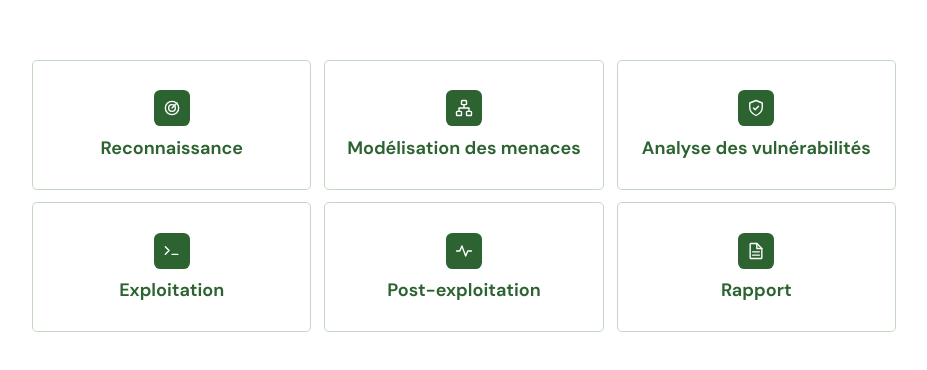
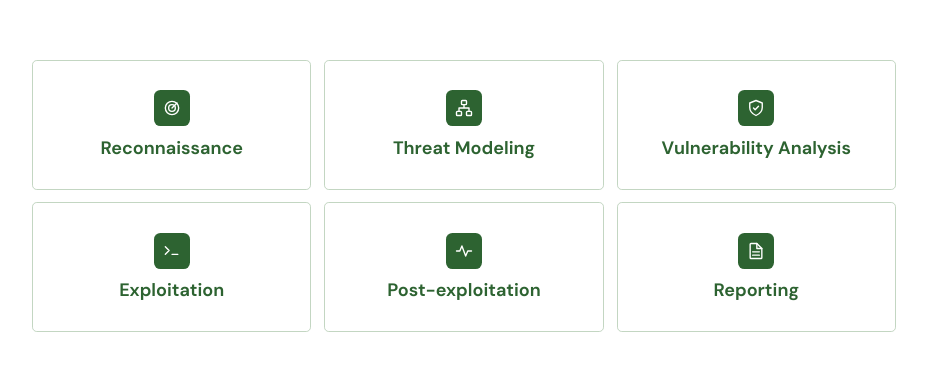
Before and after one commit to WaridoSann/xwgze, a plain HTML site: page index.html in a window 1280 px wide. Shown: the part 204-574 px from the top of the page, without its empty margins (176-1103 px from the left). Drawn offline with Linux system fonts and the light colour scheme.

Commit message:
Translate the notebook and use command placeholders

```diff
--- a/app.js
+++ b/app.js
@@ -19,9 +19,9 @@ const escapeHTML = value => String(value).replace(/[&<>"']/g, character => ({
 })[character]);
 
 function pageHeader(title) {
-  return `<nav aria-label="Navigation du carnet">
-    <a href="#accueil">Toutes les phases</a>
-    <button type="button" data-search>Rechercher</button>
+  return `<nav aria-label="Notebook navigation">
+    <a href="#accueil">All phases</a>
+    <button type="button" data-search>Search</button>
   </nav>
   <h1>${escapeHTML(title)}</h1>`;
 }
@@ -29,8 +29,8 @@ function pageHeader(title) {
 function renderHome() {
   main.className = "home";
   main.innerHTML = `
-    <h1 class="visually-hidden">Carnet PTES</h1>
-    <nav aria-label="Phases PTES">
+    <h1 class="visually-hidden">PTES Notebook</h1>
+    <nav aria-label="PTES phases">
       <ul class="phase-grid">${phases.map(phase => `
         <li><a href="#${phase.id}" class="phase-link" aria-label="${escapeHTML(phase.title)}">
           <span class="phase-icon"><svg aria-hidden="true" focusable="false" viewBox="0 0 24 24" fill="none" stroke="currentColor" stroke-width="1.65" stroke-linecap="round" stroke-linejoin="round">${phaseIcons[phase.id]}</svg></span>
@@ -48,7 +48,7 @@ function renderCommand(command) {
       <pre><code>${escapeHTML(command.code)}</code></pre>
       ${command.hint ? `<p class="command-hint">${escapeHTML(command.hint)}</p>` : ""}
     </div>
-    <button type="button" aria-label="Copier : ${title}" data-copy>Copier</button>
+    <button type="button" aria-label="Copy ${title}" data-copy>Copy</button>
   </li>`;
 }
 
@@ -67,26 +67,26 @@ function renderPhase(phase) {
       <ul class="command-list">${group.commands.map(renderCommand).join("")}</ul>
     </section>`).join("")}
     <section class="references">
-      <h2>Références</h2>
+      <h2>References</h2>
       ${referenceLinks(phase.references)}
     </section>`;
 }
 
 function renderResources() {
   main.className = "document";
-  main.innerHTML = `${pageHeader("Ressources")}${referenceLinks(Object.keys(resources))}`;
+  main.innerHTML = `${pageHeader("Resources")}${referenceLinks(Object.keys(resources))}`;
 }
 
 function navigate(moveFocus = false) {
   const [page, entry] = location.hash.slice(1).split("/");
   const phase = phases.find(item => item.id === page);
-  const title = phase?.title || (page === "ressources" ? "Ressources" : "");
+  const title = phase?.title || (page === "ressources" ? "Resources" : "");
 
   if (phase) renderPhase(phase);
   else if (page === "ressources") renderResources();
   else renderHome();
 
-  document.title = title ? `${title} · Carnet PTES` : "Carnet PTES";
+  document.title = title ? `${title} · PTES Notebook` : "PTES Notebook";
 
   const target = entry && document.getElementById(`item-${entry}`);
   if (target) {
@@ -111,7 +111,7 @@ const searchIndex = [
     keywords: `${group.name} ${command.code} ${command.hint || ""}`,
   })))),
   ...Object.entries(resources).map(([id, resource]) => ({
-    title: resource.name, context: "Ressources", href: `#ressources/${id}`, keywords: resource.keywords || "",
+    title: resource.name, context: "Resources", href: `#ressources/${id}`, keywords: resource.keywords || "",
   })),
 ].map(item => ({ ...item, text: normalize(`${item.title} ${item.context || ""} ${item.keywords}`) }));
 
@@ -121,7 +121,7 @@ function showSearchResults() {
   const matches = query
     ? searchIndex.filter(item => words.every(word => item.text.includes(word)))
     : searchIndex.slice(0, phases.length);
-  searchSummary.textContent = matches.length ? "" : "Aucun résultat.";
+  searchSummary.textContent = matches.length ? "" : "No results.";
   searchResults.innerHTML = matches.map(item => `<li><a href="${item.href}">
     <span>${escapeHTML(item.title)}</span>
     ${item.context ? `<small>${escapeHTML(item.context)}</small>` : ""}
@@ -150,10 +150,10 @@ async function copyCommand(button) {
     copied = document.execCommand("copy");
     if (copied) selection.removeAllRanges();
   }
-  button.textContent = copied ? "Copié" : "Sélectionné";
-  copyStatus.textContent = copied ? "Copié dans le presse-papiers." : "Texte sélectionné. Utilise le raccourci de copie.";
+  button.textContent = copied ? "Copied" : "Selected";
+  copyStatus.textContent = copied ? "Copied to the clipboard." : "Text selected. Use your copy shortcut.";
   clearTimeout(copyTimers.get(button));
-  copyTimers.set(button, setTimeout(() => { button.textContent = "Copier"; }, 2200));
+  copyTimers.set(button, setTimeout(() => { button.textContent = "Copy"; }, 2200));
 }
 
 const copyTimers = new WeakMap();
--- a/notes.js
+++ b/notes.js
@@ -1,11 +1,11 @@
 const resources = {
   ptes: { name: "PTES", url: "https://pentest-standard.readthedocs.io/en/latest/" },
-  nmap: { name: "Documentation Nmap", url: "https://nmap.org/book/man.html" },
+  nmap: { name: "Nmap Documentation", url: "https://nmap.org/book/man.html" },
   whatweb: { name: "WhatWeb", url: "https://github.com/urbanadventurer/WhatWeb" },
-  stride: { name: "OWASP Threat Modeling", url: "https://community.owasp.org/Threat_Modeling", keywords: "STRIDE flux frontières de confiance" },
+  stride: { name: "OWASP Threat Modeling", url: "https://community.owasp.org/Threat_Modeling", keywords: "STRIDE flows trust boundaries" },
   cve: { name: "CVE Program", url: "https://www.cve.org/" },
-  pwstorage: { name: "OWASP Password Storage", url: "https://cheatsheetseries.owasp.org/cheatsheets/Password_Storage_Cheat_Sheet.html", keywords: "hachage Argon2id scrypt bcrypt PBKDF2" },
-  hashcat: { name: "Hashcat", url: "https://hashcat.net/hashcat/", keywords: "hash hachage mots de passe" },
+  pwstorage: { name: "OWASP Password Storage", url: "https://cheatsheetseries.owasp.org/cheatsheets/Password_Storage_Cheat_Sheet.html", keywords: "hashing Argon2id scrypt bcrypt PBKDF2" },
+  hashcat: { name: "Hashcat", url: "https://hashcat.net/hashcat/", keywords: "hash hashing passwords" },
   xss: { name: "OWASP XSS Prevention", url: "https://cheatsheetseries.owasp.org/cheatsheets/Cross_Site_Scripting_Prevention_Cheat_Sheet.html" },
   cvss: { name: "FIRST CVSS", url: "https://www.first.org/cvss/v4.0/specification-document" },
 };
@@ -18,77 +18,76 @@ const phases = [
     references: ["nmap", "whatweb"],
     groups: [
       {
-        name: "Scans TCP et UDP",
+        name: "Local TCP and UDP scans",
         commands: [
-          { id: "scan-standard", title: "Scan standard sur les 1 000 ports TCP courants", code: "nmap 127.0.0.1" },
-          { id: "tcp-complet", title: "Vérifier tous les ports TCP locaux", code: "nmap -p- 127.0.0.1" },
-          { id: "ports-nmap", title: "Vérifier uniquement les ports sélectionnés", code: "nmap -p 22,80,443 127.0.0.1" },
-          { id: "raison-nmap", title: "Afficher la raison de l’état de chaque port", code: "nmap -vv --reason 127.0.0.1" },
-          { id: "top-tcp", title: "Vérifier les 20 ports TCP les plus courants", code: "nmap --top-ports 20 127.0.0.1" },
-          { id: "top-udp", title: "Vérifier les 20 ports UDP les plus courants", code: "sudo nmap -sU --top-ports 20 127.0.0.1" },
+          { id: "scan-standard", title: "Scan the 1,000 most common TCP ports", code: "nmap <local IP address>" },
+          { id: "tcp-complet", title: "Check all local TCP ports", code: "nmap -p- <local IP address>" },
+          { id: "ports-nmap", title: "Check selected ports", code: "nmap -p <port list> <local IP address>", hint: "Enter a comma-separated port list." },
+          { id: "raison-nmap", title: "Show the reason for each port state", code: "nmap -vv --reason <local IP address>" },
+          { id: "top-tcp", title: "Check the most common TCP ports", code: "nmap --top-ports <port count> <local IP address>" },
+          { id: "top-udp", title: "Check the most common UDP ports", code: "sudo nmap -sU --top-ports <port count> <local IP address>" },
         ],
       },
       {
-        name: "Réseau local",
+        name: "Local network",
         commands: [
-          { id: "adresse-vpn", title: "Afficher l’IPv4 de l’interface VPN", code: "ip -4 addr show tun0" },
+          { id: "adresse-vpn", title: "Show the VPN interface’s IPv4 address", code: "ip -4 addr show <VPN interface>" },
         ],
       },
       {
         name: "HTTP",
         commands: [
-          { id: "reponse-http", title: "Afficher la réponse et les en-têtes", code: "curl -i http://127.0.0.1:1337/" },
-          { id: "http-detaille", title: "Afficher le détail de la requête", code: "curl -v http://127.0.0.1:1337/" },
-          { id: "entetes-web-locaux", title: "Lire uniquement les en-têtes", code: "curl -I http://127.0.0.1:1337/" },
-          { id: "telecharger-http", title: "Enregistrer un fichier depuis le serveur local", code: "curl -fS -o ./fichier http://127.0.0.1:1337/fichier" },
-          { id: "serveur-http-local", title: "Servir le dossier public sur la boucle locale", code: "python3 -m http.server 1337 --bind 127.0.0.1 --directory ./public" },
+          { id: "reponse-http", title: "Show the response and headers", code: 'curl -i "http://<local host>:<port>/"' },
+          { id: "http-detaille", title: "Show request details", code: 'curl -v "http://<local host>:<port>/"' },
+          { id: "entetes-web-locaux", title: "Show only the headers", code: 'curl -I "http://<local host>:<port>/"' },
+          { id: "telecharger-http", title: "Save a file from the local server", code: 'curl -fS -o "<output file>" "http://<local host>:<port>/<remote path>"' },
+          { id: "serveur-http-local", title: "Serve a directory on the loopback interface", code: 'python3 -m http.server <port> --bind <loopback IP address> --directory "<directory path>"' },
         ],
       },
     ],
   },
   {
     id: "modelisation",
-    title: "Modélisation des menaces",
-    tileTitle: "Modélisa\u00adtion des menaces",
+    title: "Threat Modeling",
     references: ["stride", "ptes"],
     groups: [
       {
-        name: "Projet et dépendances",
+        name: "Project and dependencies",
         commands: [
-          { id: "inventaire-repo", title: "Lister les fichiers versionnés", code: "git ls-files" },
-          { id: "dependances-node", title: "Lire les dépendances déclarées", code: "npm pkg get dependencies devDependencies" },
+          { id: "inventaire-repo", title: "List tracked files", code: "git ls-files" },
+          { id: "dependances-node", title: "Read declared dependencies", code: "npm pkg get dependencies devDependencies" },
         ],
       },
       {
         name: "Services",
         commands: [
-          { id: "ports-modele", title: "Lister les services actifs avec systemd", code: "systemctl list-units --type=service --state=running --no-pager" },
+          { id: "ports-modele", title: "List running systemd services", code: "systemctl list-units --type=service --state=running --no-pager" },
         ],
       },
     ],
   },
   {
     id: "vulnerabilites",
-    title: "Analyse des vulnérabilités",
-    tileTitle: "Analyse des vulnéra\u00adbilités",
+    title: "Vulnerability Analysis",
+    tileTitle: "Vulnera\u00adbility Analysis",
     references: ["cve", "pwstorage", "hashcat", "xss"],
     groups: [
       {
-        name: "Dépendances",
+        name: "Dependencies",
         commands: [
-          { id: "audit-npm", title: "Consulter les avis npm", code: "npm audit --omit=dev", hint: "Depuis ton projet. npm interroge le registre configuré." },
+          { id: "audit-npm", title: "Check npm security advisories", code: "npm audit --omit=dev", hint: "Run in your project directory. npm queries the configured registry." },
         ],
       },
       {
         name: "Web",
         commands: [
-          { id: "en-tetes-http", title: "Inspecter les en-têtes HTTPS", code: "curl --silent --show-error --head https://example.org/" },
+          { id: "en-tetes-http", title: "Inspect HTTPS response headers", code: 'curl --silent --show-error --head "<HTTPS URL>"' },
         ],
       },
       {
         name: "Permissions",
         commands: [
-          { id: "droits-fichier", title: "Lire le mode, le propriétaire et le groupe d’un fichier", code: "stat -c '%A %U:%G %n' ./configuration.ini" },
+          { id: "droits-fichier", title: "Read a file’s mode, owner, and group", code: `stat -c '%A %U:%G %n' "<file path>"` },
         ],
       },
     ],
@@ -99,16 +98,16 @@ const phases = [
     references: ["xss", "ptes"],
     groups: [
       {
-        name: "Validation des contrôles",
+        name: "Control validation",
         commands: [
-          { id: "tests-locaux", title: "Relancer les tests Python existants", code: "python -m unittest discover -v" },
+          { id: "tests-locaux", title: "Rerun existing Python tests", code: "python -m unittest discover -v" },
         ],
       },
       {
-        name: "Résultats",
+        name: "Results",
         commands: [
-          { id: "comparer-resultats", title: "Comparer le résultat prévu au résultat observé", code: "diff -u attendu.txt observe.txt" },
-          { id: "version-testee", title: "Relever la révision testée", code: "git rev-parse HEAD\ngit status --short" },
+          { id: "comparer-resultats", title: "Compare expected and observed results", code: 'diff -u "<expected file>" "<observed file>"' },
+          { id: "version-testee", title: "Record the tested revision", code: "git rev-parse HEAD\ngit status --short" },
         ],
       },
     ],
@@ -116,69 +115,69 @@ const phases = [
   {
     id: "post-exploitation",
     title: "Post-exploitation",
-    keywords: "Linux inventaire permissions impact",
+    keywords: "Linux inventory permissions impact",
     references: ["ptes"],
     groups: [
       {
-        name: "Comptes et fichiers",
+        name: "Accounts and files",
         commands: [
-          { id: "identite-linux", title: "Vérifier l’identité et les groupes", code: "whoami\nid" },
-          { id: "comptes-linux", title: "Lister les comptes connus du système", code: "getent passwd" },
-          { id: "repertoire-actuel", title: "Afficher le répertoire actuel", code: "pwd" },
-          { id: "fichiers-caches", title: "Lister aussi les fichiers cachés", code: "ls -la" },
-          { id: "type-fichier", title: "Identifier le type d’un fichier", code: "file ./preuve.txt" },
+          { id: "identite-linux", title: "Check your identity and groups", code: "whoami\nid" },
+          { id: "comptes-linux", title: "List accounts known to the system", code: "getent passwd" },
+          { id: "repertoire-actuel", title: "Show the current directory", code: "pwd" },
+          { id: "fichiers-caches", title: "List files, including hidden files", code: "ls -la" },
+          { id: "type-fichier", title: "Identify a file’s type", code: 'file "<file path>"' },
         ],
       },
       {
         name: "Permissions",
         commands: [
-          { id: "permissions-dossier", title: "Lire les permissions d’un dossier", code: "ls -ld ./" },
-          { id: "chemin-linux", title: "Lire les permissions sur tout le chemin", code: "namei -l ./preuve.txt" },
+          { id: "permissions-dossier", title: "Read a directory’s permissions", code: 'ls -ld "<directory path>"' },
+          { id: "chemin-linux", title: "Read permissions along a path", code: 'namei -l "<file path>"' },
         ],
       },
       {
         name: "Services",
         commands: [
-          { id: "services-actifs", title: "Lister les services actifs", code: "systemctl list-units --type=service --state=running" },
-          { id: "configuration-service", title: "Lire la configuration d’un service systemd", code: "systemctl cat NOM_SERVICE", hint: "Remplace NOM_SERVICE par le nom de l’unité." },
-          { id: "configuration-nginx", title: "Lire les configurations Nginx activées", code: "cat /etc/nginx/sites-enabled/*" },
+          { id: "services-actifs", title: "List running services", code: "systemctl list-units --type=service --state=running" },
+          { id: "configuration-service", title: "Read a systemd unit’s configuration", code: 'systemctl cat "<unit name>"' },
+          { id: "configuration-nginx", title: "Read enabled Nginx configurations", code: "cat /etc/nginx/sites-enabled/*" },
         ],
       },
       {
-        name: "Tâches planifiées",
+        name: "Scheduled tasks",
         commands: [
-          { id: "cron-systeme", title: "Lire le crontab système", code: "cat /etc/crontab" },
-          { id: "cron-supplementaire", title: "Lister les fichiers cron supplémentaires", code: "ls -la /etc/cron.d/" },
-          { id: "taches-systemd", title: "Lister les timers systemd", code: "systemctl list-timers --all" },
+          { id: "cron-systeme", title: "Read the system crontab", code: "cat /etc/crontab" },
+          { id: "cron-supplementaire", title: "List additional cron files", code: "ls -la /etc/cron.d/" },
+          { id: "taches-systemd", title: "List systemd timers", code: "systemctl list-timers --all" },
         ],
       },
       {
-        name: "Clés SSH locales",
+        name: "Local SSH keys",
         commands: [
-          { id: "paire-ed25519", title: "Générer une paire Ed25519", code: 'ssh-keygen -t ed25519 -f "$HOME/.ssh/id_ed25519_audit"' },
-          { id: "cle-publique", title: "Afficher la clé publique", code: 'cat "$HOME/.ssh/id_ed25519_audit.pub"' },
-          { id: "permissions-cle", title: "Limiter l’accès à la clé privée", code: 'chmod 600 "$HOME/.ssh/id_ed25519_audit"' },
+          { id: "paire-ed25519", title: "Generate an Ed25519 key pair", code: 'ssh-keygen -t ed25519 -f "<private key path>"' },
+          { id: "cle-publique", title: "Show the public key", code: 'cat "<public key path>"' },
+          { id: "permissions-cle", title: "Restrict access to the private key", code: 'chmod 600 "<private key path>"' },
         ],
       },
     ],
   },
   {
     id: "rapport",
-    title: "Rapport",
+    title: "Reporting",
     references: ["cvss", "ptes"],
     groups: [
       {
-        name: "Preuves",
+        name: "Evidence",
         commands: [
-          { id: "horodatage-utc", title: "Horodater un relevé en UTC", code: "date -u +'%Y-%m-%dT%H:%M:%SZ'" },
-          { id: "empreinte-preuve", title: "Calculer et vérifier une empreinte", code: "sha256sum preuve.txt > preuve.txt.sha256\nsha256sum -c preuve.txt.sha256" },
+          { id: "horodatage-utc", title: "Record a UTC timestamp", code: "date -u +'%Y-%m-%dT%H:%M:%SZ'" },
+          { id: "empreinte-preuve", title: "Create and verify a checksum", code: 'sha256sum "<evidence file>" > "<checksum file>"\nsha256sum -c "<checksum file>"' },
         ],
       },
       {
-        name: "Rédaction",
+        name: "Writing",
         commands: [
-          { id: "modele-constat", title: "Modèle de constat", code: "Titre du constat\nActif et version\nStatut et sévérité\nObservation\nPreuve expurgée et horodatage UTC\nImpact et portée\nCorrection proposée\nCritère de validation" },
-          { id: "relire-publication", title: "Relire les fichiers préparés pour le commit", code: "git diff --cached --name-only\ngit diff --cached" },
+          { id: "modele-constat", title: "Finding template", code: "Finding title\nAsset and version\nStatus and severity\nObservation\nRedacted evidence and UTC timestamp\nImpact and scope\nProposed fix\nRetest criteria" },
+          { id: "relire-publication", title: "Review files staged for commit", code: "git diff --cached --name-only\ngit diff --cached" },
         ],
       },
     ],
```
Also changed, not shown: index.html (+7 -7 lines), 1 other file.
